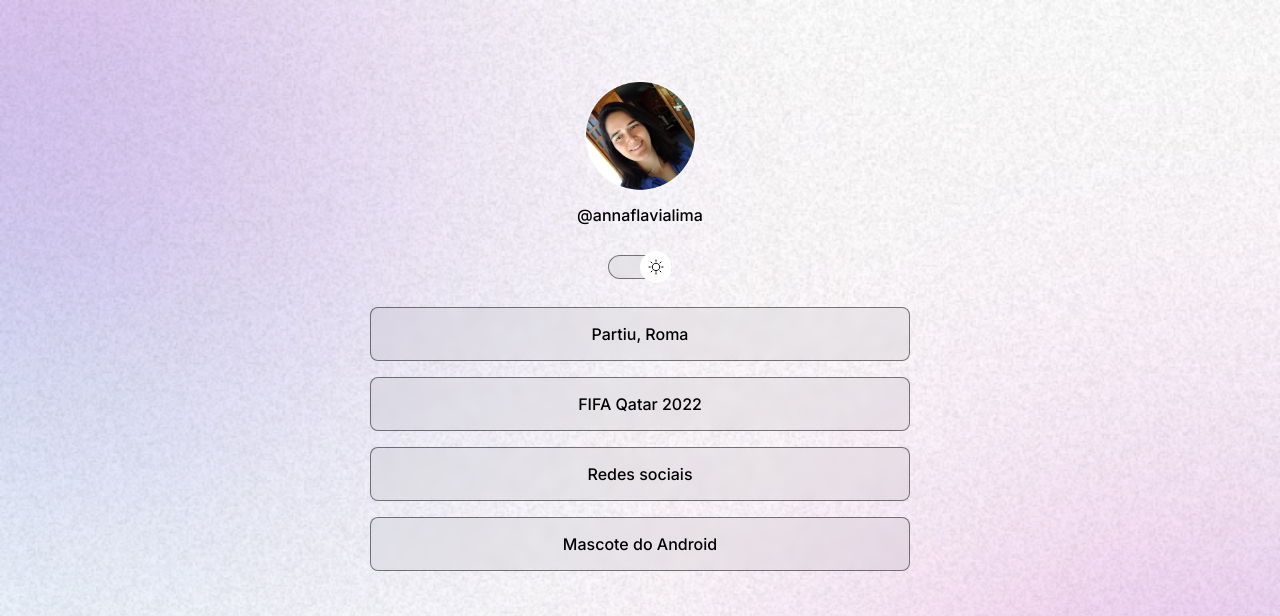
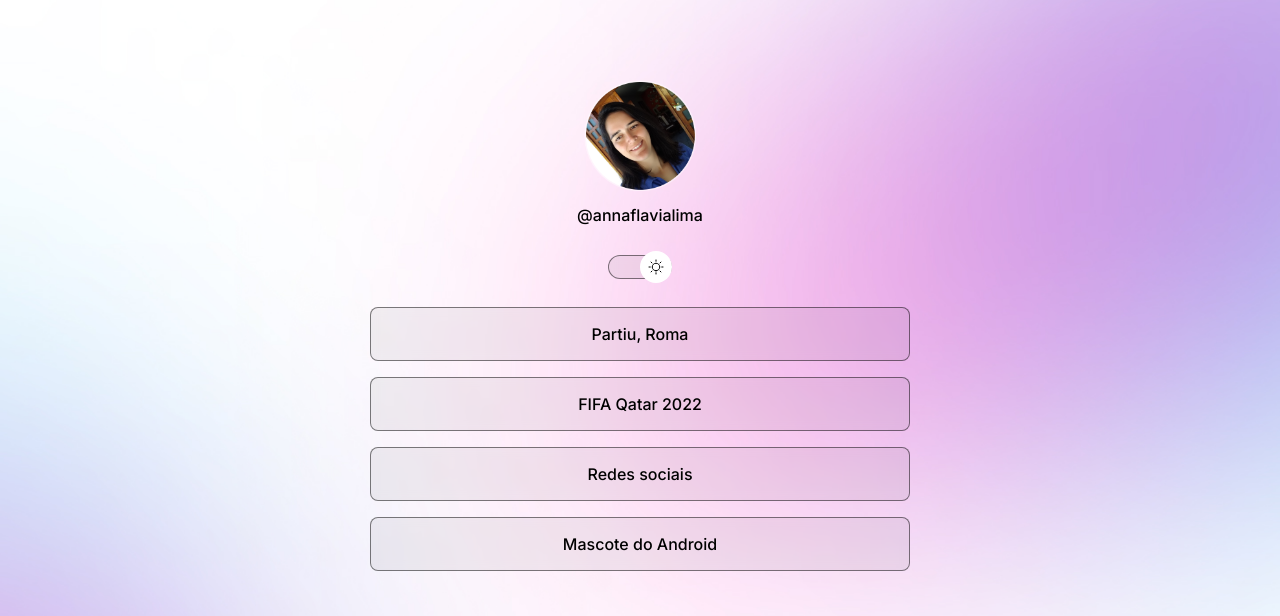
Before and after one commit to annaflavialima/projeto-links, a plain HTML site: page index.html in a window 1280 px wide. Shown: the top 616 px of the page. Drawn offline with nearby package versions, Linux system fonts and the light colour scheme.

Commit message:
change background based on media queries

```diff
--- a/style.css
+++ b/style.css
@@ -33,7 +33,8 @@ body{
         background-size: cover; - imagem cobre toda area visível da tela
         shorthand (resumindo) - background: color image repeat position/size
     */
-    background: var(--bg-url) no-repeat top center/cover
+    background: var(--bg-url) no-repeat top center/cover;
+    height: 100vh;
 }
 
 body *{
@@ -166,3 +167,15 @@ footer{
     text-align: center;
     font-size: 14px;
 }
+
+
+/* media queries*/
+@media (min-width: 700px){
+    :root{
+        --bg-url: url(img/bg.jpg);
+    }
+
+    .light{
+        --bg-url: url(img/bg-light.jpg);
+    }
+}
```
Also changed, not shown: img/bg-light.jpg (added), img/bg.jpg (added).
